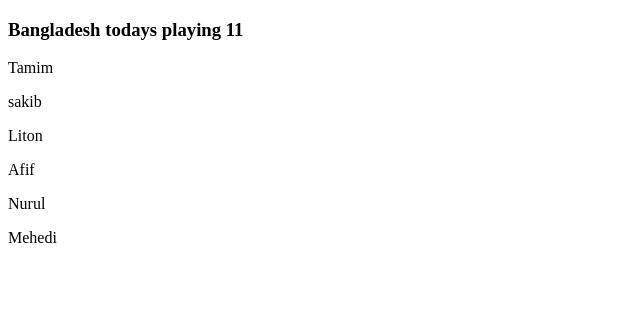
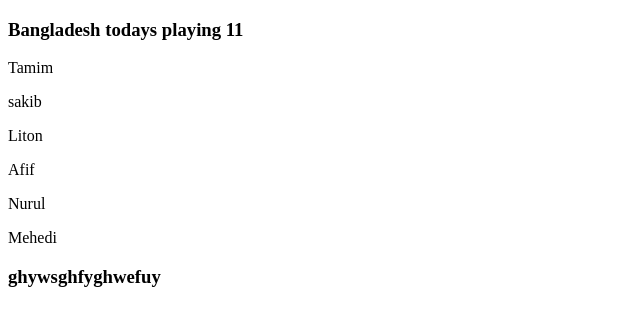
Before and after one commit to shahriarislam71/my-second-repo, a plain HTML site: page index.html in a window 1280 px wide. Shown: the whole page, without its empty margins (0-640 px from the left). Drawn offline with Linux system fonts and the light colour scheme.

Commit message:
second repo

```diff
--- a/index.html
+++ b/index.html
@@ -14,5 +14,6 @@
     <p>Afif</p>
     <p>Nurul</p>
     <p>Mehedi</p>
+    <h3>ghywsghfyghwefuy</h3>
 </body>
 </html>
```
